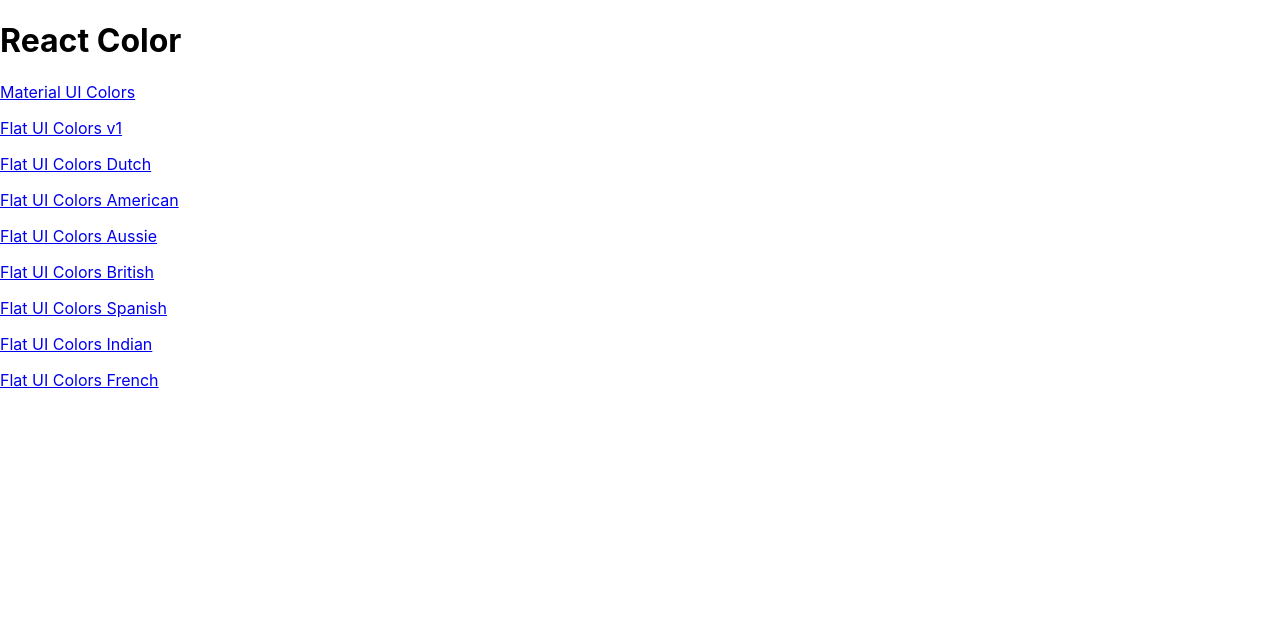
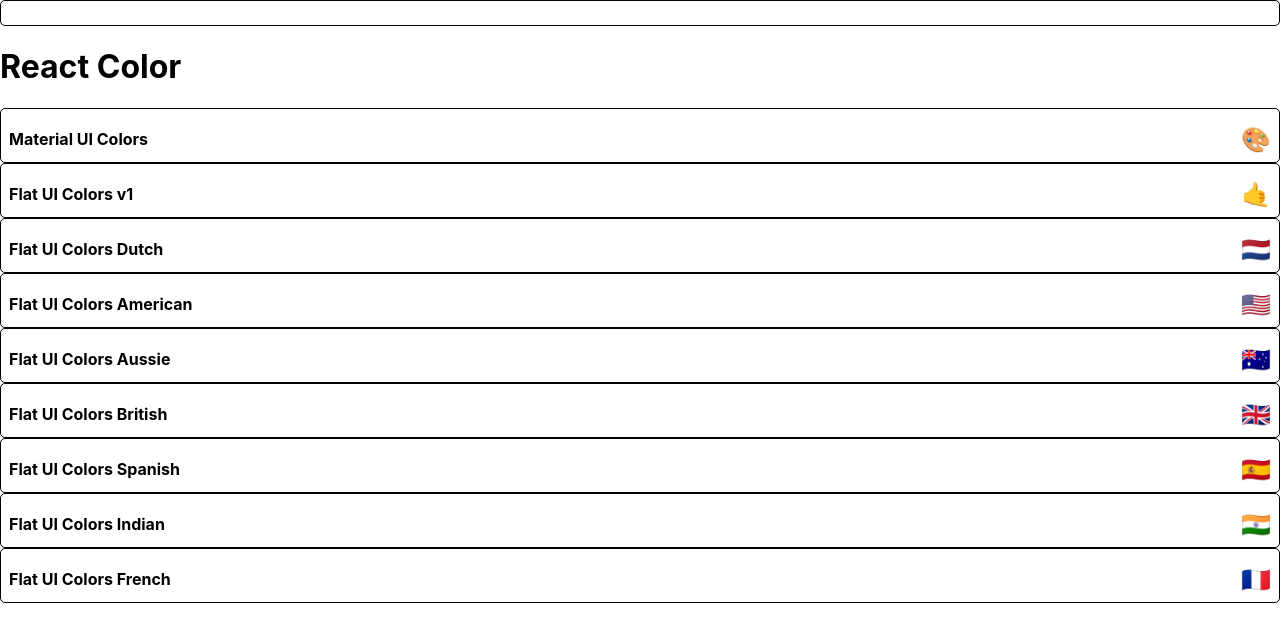
Before and after one commit to heangly/ReactJS, a React (Create React App) app in the folder react-color-project/: page / in a window 1280 px wide. Shown: the top 642 px of the page. Built offline with nearby package versions, Linux system fonts and the light colour scheme.

Commit message:
start styling mini palette

```diff
--- a/react-color-project/package.json
+++ b/react-color-project/package.json
@@ -5,6 +5,7 @@
   "dependencies": {
     "@material-ui/core": "^4.11.0",
     "@material-ui/icons": "^4.9.1",
+    "@material-ui/styles": "^4.10.0",
     "@testing-library/jest-dom": "^4.2.4",
     "@testing-library/react": "^9.5.0",
     "@testing-library/user-event": "^7.2.1",
--- /dev/null
+++ b/react-color-project/src/MiniPalette.js
@@ -0,0 +1,50 @@
+import React from 'react';
+import {withStyles} from '@material-ui/styles';
+
+const styles = {
+  root:{
+    backgroundColor: '#fff',
+    border: '1px solid black',
+    borderRadius: '5px',
+    padding: '0.5rem',
+    position: 'relative',
+    overflow: 'hidden',
+    '&:hover':{
+      cursor: 'pointer'
+    }
+  },
+
+  colors:{
+    backgroundColor: 'gray',
+  },
+  title:{
+    display:'flex',
+    justifyContent: 'space-between',
+    alignItems: 'center',
+    margin: '0',
+    color: 'black',
+    paddingTop: '0.5rem',
+    fontSize: '1rem',
+    position: 'relative'
+  },
+  emoji:{
+    marginLeft: '0.5rem',
+    fontSize:'1.5rem'
+  }
+}
+
+function MiniPalette(props){
+  const {classes, paletteName, emoji} = props;
+  return(
+    <div className={classes.root}>
+      <div className={classes.colors}/>
+      <h5 className={classes.title}>
+        {paletteName} <span className={classes.emoji}>{emoji}</span>
+      </h5>
+    </div>
+  )
+}
+
+
+
+export default withStyles(styles)(MiniPalette);
--- a/react-color-project/src/PaletteList.js
+++ b/react-color-project/src/PaletteList.js
@@ -1,4 +1,5 @@
 import React, {Component} from 'react';
+import MiniPalette from './MiniPalette';
 import {Link} from 'react-router-dom';
 
 class PalleteList extends Component{
@@ -6,11 +7,10 @@ class PalleteList extends Component{
     const {palettes} = this.props;
     return(
       <div>
+        <MiniPalette />
         <h1>React Color</h1>
         {palettes.map(palette => (
-          <p>
-            <Link to={`/palette/${palette.id}`}>{palette.paletteName}</Link>
-          </p>
+          <MiniPalette {...palette}/>
          ))
         }
       </div>
```
